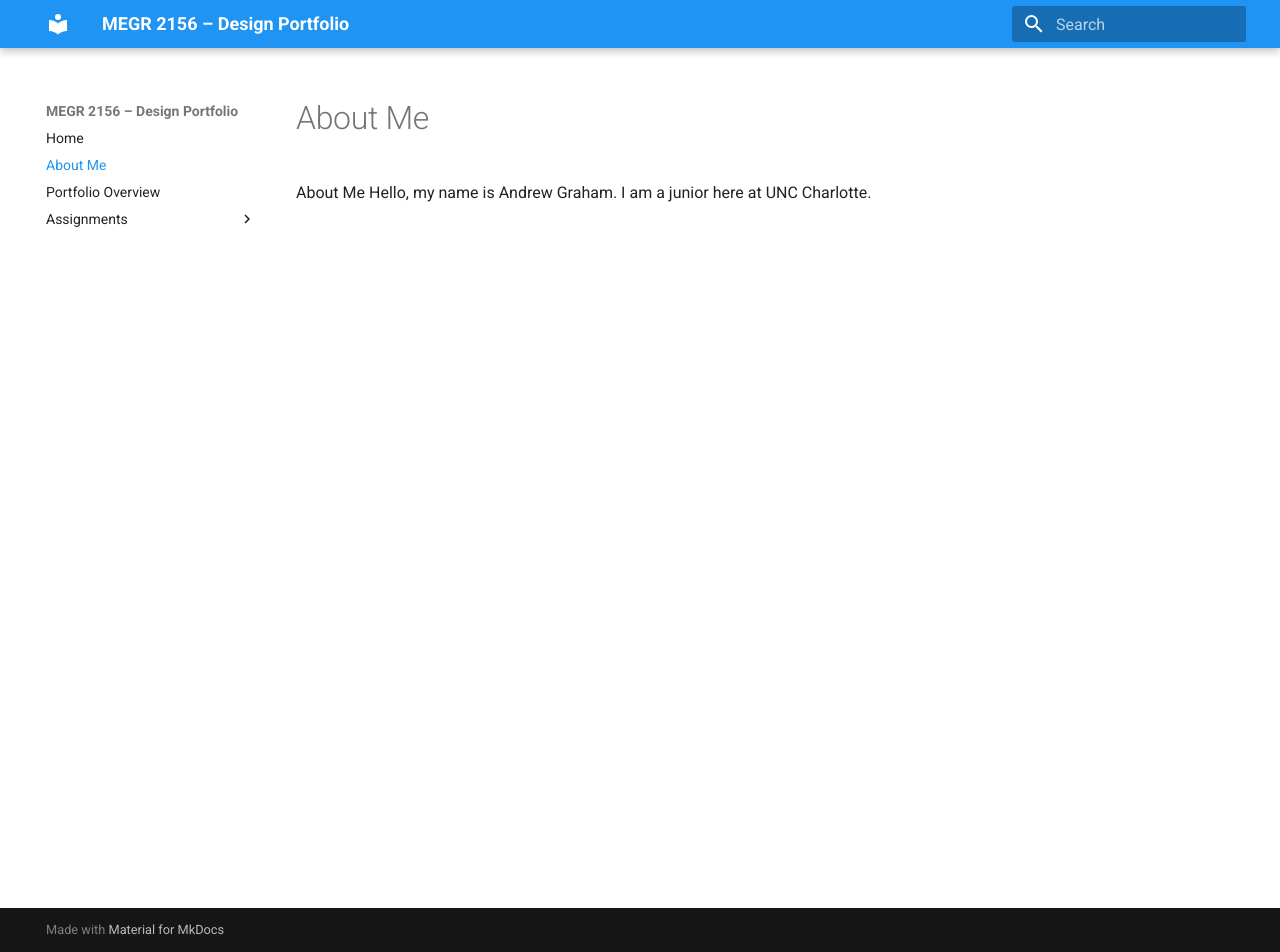
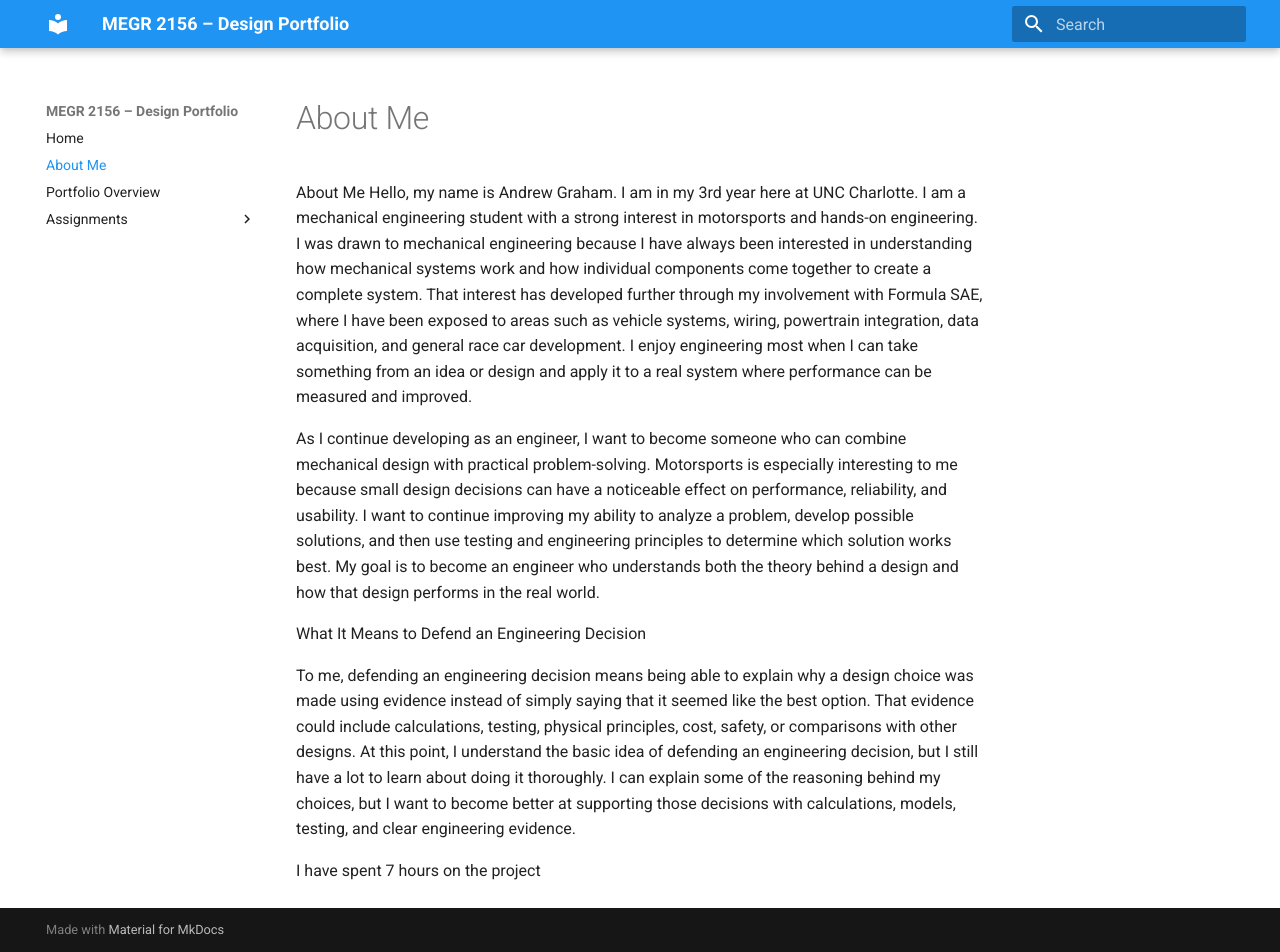
Before and after one commit to Agraha74/megr2157-portfolio, an MkDocs documentation site: the page built from docs/aboutme/index.md, in a window 1280 px wide and 952 px high. Built offline with MkDocs 1.6.1 and Material for MkDocs 9.7.7, drawn with Linux system fonts in a browser that asks for light colours.

Commit message:
Revise About Me section with detailed background
Expanded personal introduction and clarified engineering philosophy. Added details about interests in motorsports and the importance of evidence in engineering decisions.

```diff
--- a/docs/aboutme/index.md
+++ b/docs/aboutme/index.md
@@ -1,2 +1,11 @@
 About Me
-Hello, my name is Andrew Graham. I am a junior here at UNC Charlotte.
+Hello, my name is Andrew Graham. I am in my 3rd year here at UNC Charlotte. I am a mechanical engineering student with a strong interest in motorsports and hands-on engineering. I was drawn to mechanical engineering because I have always been interested in understanding how mechanical systems work and how individual components come together to create a complete system. That interest has developed further through my involvement with Formula SAE, where I have been exposed to areas such as vehicle systems, wiring, powertrain integration, data acquisition, and general race car development. I enjoy engineering most when I can take something from an idea or design and apply it to a real system where performance can be measured and improved.
+
+As I continue developing as an engineer, I want to become someone who can combine mechanical design with practical problem-solving. Motorsports is especially interesting to me because small design decisions can have a noticeable effect on performance, reliability, and usability. I want to continue improving my ability to analyze a problem, develop possible solutions, and then use testing and engineering principles to determine which solution works best. My goal is to become an engineer who understands both the theory behind a design and how that design performs in the real world.
+
+What It Means to Defend an Engineering Decision
+
+To me, defending an engineering decision means being able to explain why a design choice was made using evidence instead of simply saying that it seemed like the best option. That evidence could include calculations, testing, physical principles, cost, safety, or comparisons with other designs. At this point, I understand the basic idea of defending an engineering decision, but I still have a lot to learn about doing it thoroughly. I can explain some of the reasoning behind my choices, but I want to become better at supporting those decisions with calculations, models, testing, and clear engineering evidence.
+
+
+I have spent 7 hours on the project
```
